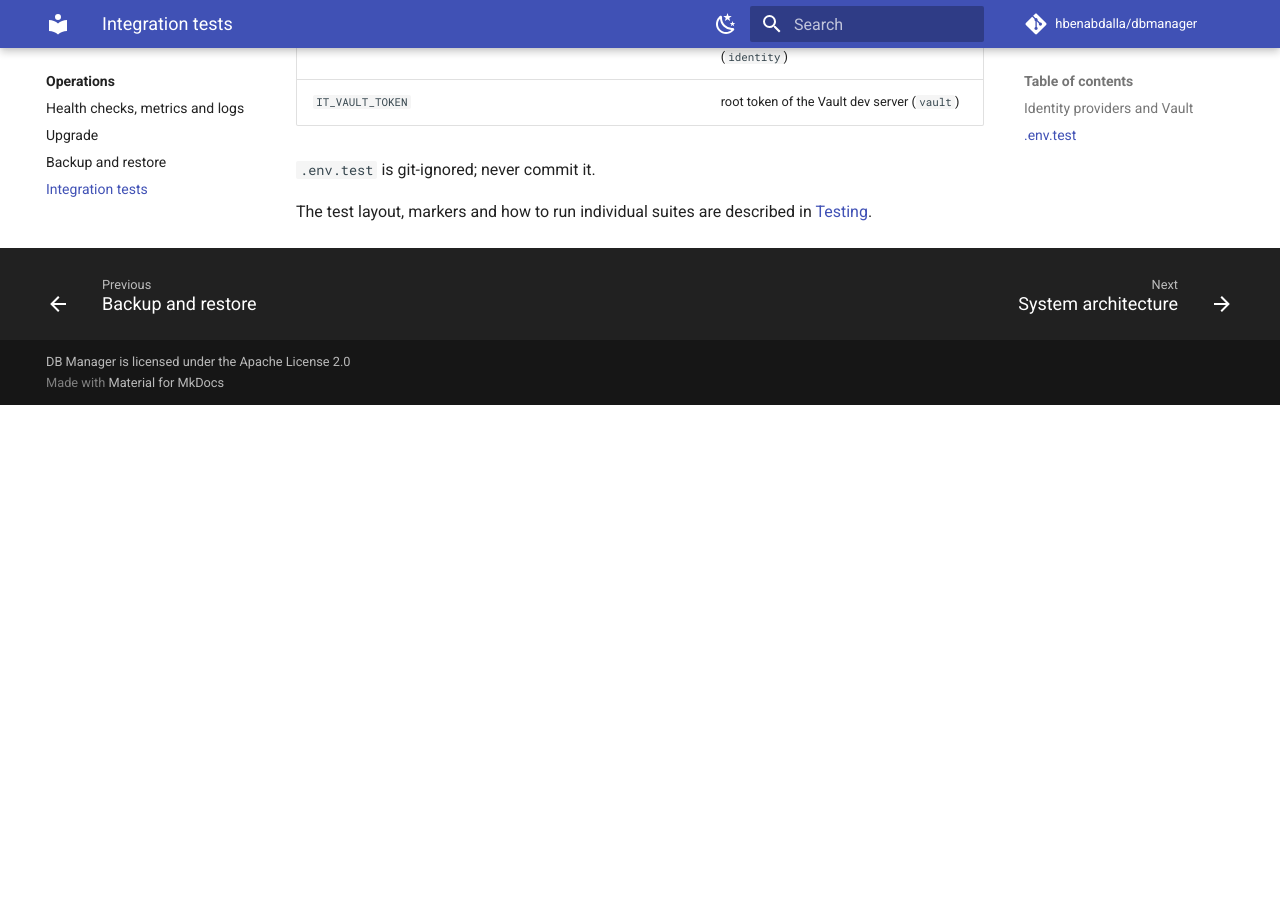
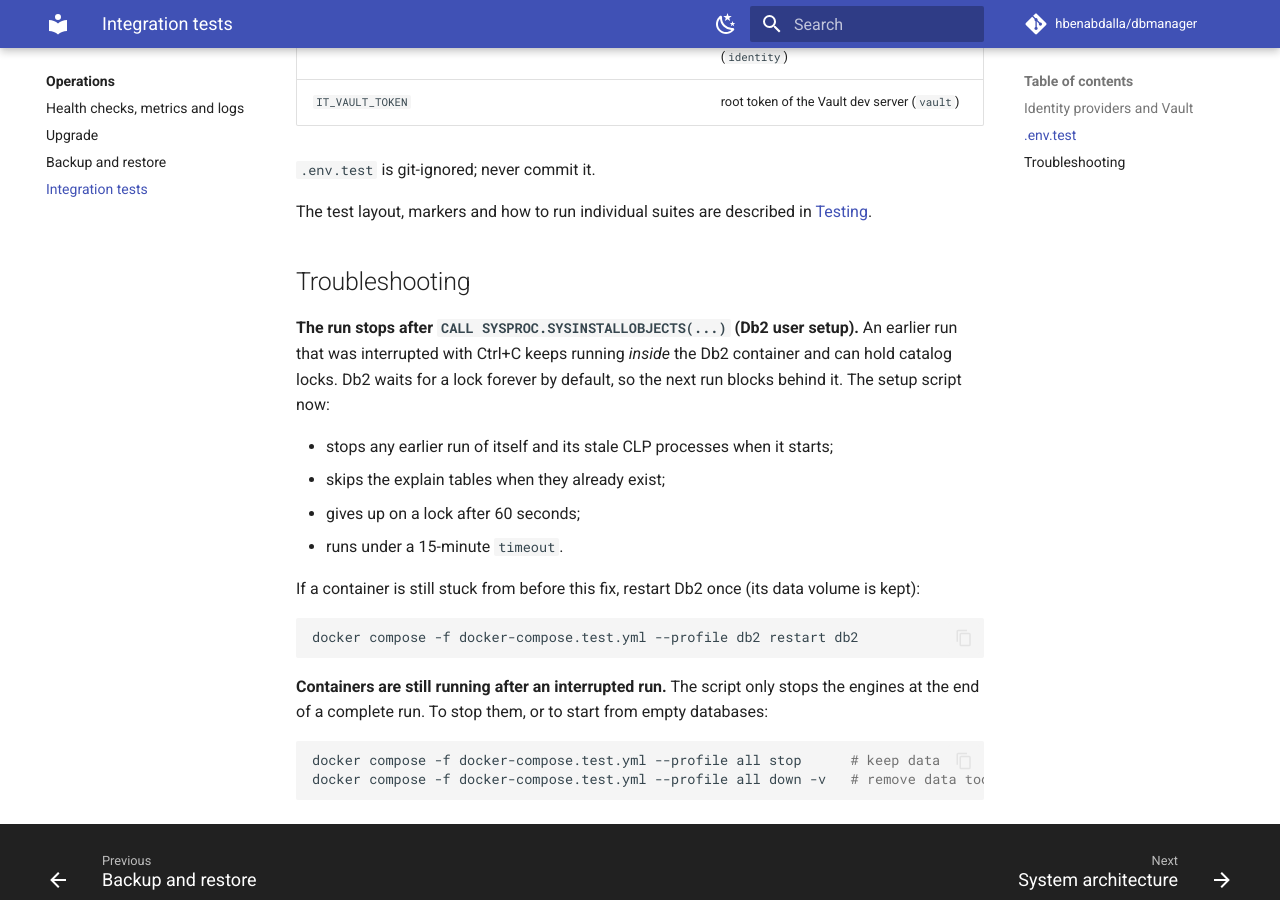
Before and after one commit to hbenabdalla/dbmanager, an MkDocs documentation site: the page built from docs/operations/integration-tests.md, in a window 1280 px wide and 900 px high, scrolled down 2799 px. Built offline with MkDocs 1.6.1 and Material for MkDocs 9.7.7, drawn with Linux system fonts in a browser that asks for light colours; comment, search, counter and statistics services are not loaded; before the commit the page ends 3204 px from its top, so only the background shows below that.

Commit message:
fix(integration-tests): Db2 setup no longer hangs after an interrupted run
An interrupted run kept dbm-it-users.sh running inside the Db2 container, holding catalog
locks; the next run's SYSINSTALLOBJECTS then waited forever (Db2 LOCKTIMEOUT -1).
- the setup script stops earlier runs of itself and stale CLP back-ends first
- explain tables are only installed when missing
- statements give up on locks after 60 s (SET CURRENT LOCK TIMEOUT)
- integration-test.sh/.ps1 run the setup under a 15-minute timeout and continue with a warning
- docs: troubleshooting for stuck runs and leftover containers

Co-Authored-By: Claude Opus 5.5 <noreply@anthropic.com>
Claude-Session: https://claude.ai/code/session_01L83DvhRutAHLgcsaSBa8D7

````diff
--- a/docs/operations/integration-tests.md
+++ b/docs/operations/integration-tests.md
@@ -82,3 +82,28 @@ more keys, **appends** the missing ones to an existing file (existing values are
 
 The test layout, markers and how to run individual suites are described in
 [Testing](../development/testing.md).
+
+## Troubleshooting
+
+**The run stops after `CALL SYSPROC.SYSINSTALLOBJECTS(...)` (Db2 user setup).** An earlier run that
+was interrupted with Ctrl+C keeps running *inside* the Db2 container and can hold catalog locks.
+Db2 waits for a lock forever by default, so the next run blocks behind it. The setup script now:
+
+- stops any earlier run of itself and its stale CLP processes when it starts;
+- skips the explain tables when they already exist;
+- gives up on a lock after 60 seconds;
+- runs under a 15-minute `timeout`.
+
+If a container is still stuck from before this fix, restart Db2 once (its data volume is kept):
+
+```shell
+docker compose -f docker-compose.test.yml --profile db2 restart db2
+```
+
+**Containers are still running after an interrupted run.** The script only stops the engines at
+the end of a complete run. To stop them, or to start from empty databases:
+
+```shell
+docker compose -f docker-compose.test.yml --profile all stop      # keep data
+docker compose -f docker-compose.test.yml --profile all down -v   # remove data too
+```
````
Also changed, not shown: 3 other files.
